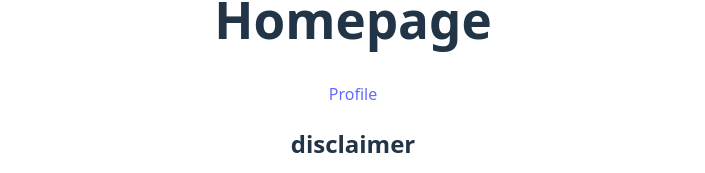
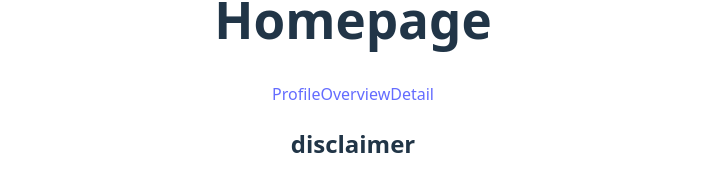
Before and after one commit to MatthieuMosch/link-to-hyrule, a React (Vite) app: page / in a window 1280 px wide. Shown: the part 394-567 px from the top of the page, without its empty margins (287-992 px from the left). Built offline with nearby package versions, Linux system fonts and the light colour scheme.

Commit message:
tijdelijke links naar overview en detaI toegevoegd aan home voor ontwikkelen en testen

```diff
--- a/src/pages/home/Home.jsx
+++ b/src/pages/home/Home.jsx
@@ -5,6 +5,8 @@ function Home() {
         <>
             <h1>Homepage</h1>
             <Link to="/profile">Profile</Link>
+            <Link to="/overview">Overview</Link>
+            <Link to="/detail">Detail</Link>
         </>
     );
 }
```
